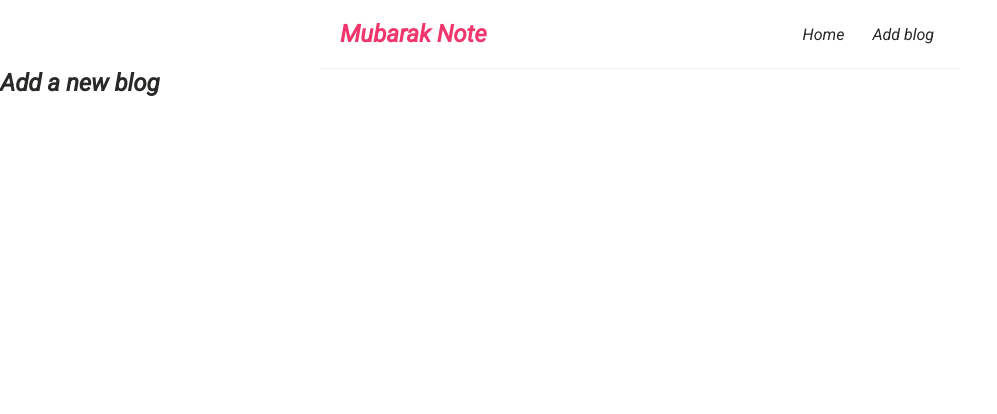
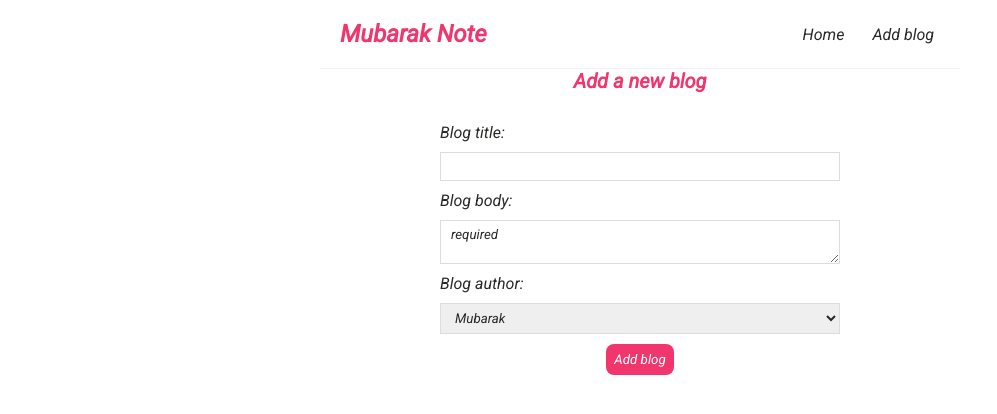
Before and after one commit to oladejomubarak/Blog-management-app-with-react, a React (Create React App) app: page /create in a window 1280 px wide. Shown: the top 414 px of the page, without its empty margins (0-997 px from the left). Built offline with nearby package versions, Linux system fonts and the light colour scheme.

Commit message:
creating route parameter

```diff
--- a/src/CreateBlogNinja.js
+++ b/src/CreateBlogNinja.js
@@ -1,7 +1,25 @@
 const CreateBlog = () => {
   return (
-    <div className="createBlog">
+    <div className="create-blog">
       <h2>Add a new blog</h2>
+      <form>
+        <label>Blog title:</label>
+        <input
+        type="text"
+        required
+        />
+         <label>Blog body:</label>
+       <textarea>
+        required
+       </textarea>
+         <label>Blog author:</label>
+        <select>
+          <option value="Mubarak">Mubarak</option>
+          <option value="Oladejo">Oladejo</option>
+        </select>
+        <button>Add blog</button>
+      </form>
+
     </div>
   );
 }
--- a/src/index.css
+++ b/src/index.css
@@ -39,3 +39,36 @@
 .blog-preview a{
   text-decoration: none;
 }
+.create-blog{
+  margin-left: 500px;
+  align-items: center;
+  align-content: center;
+  max-width: 400px;
+  margin: 0 auto;
+  text-align: center;
+}
+.create-blog label{
+  text-align: left;
+  display: block;
+}
+.create-blog h2 {
+  font-size: 20px;
+  color: #f1356d;
+  margin-bottom: 30px;
+}
+.create-blog input, .create-blog textarea, .create-blog select{
+  width:100%;
+  padding: 6px 10px;
+  margin: 10px 0;
+  border: 1px solid #ddd;
+  box-sizing: border-box;
+  display: block;
+}
+.create-blog button{
+  background: #f1356d;
+  color: #fff;
+  border: 0;
+  padding: 8px;
+  border-radius: 8px;
+  cursor: pointer;
+}
```
